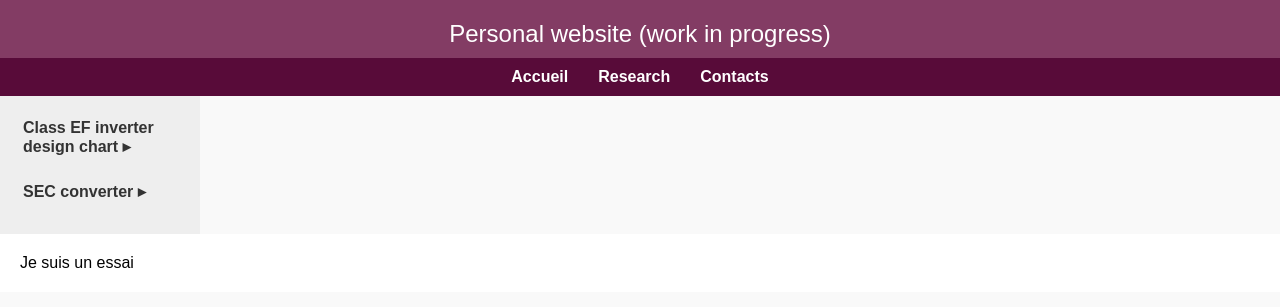
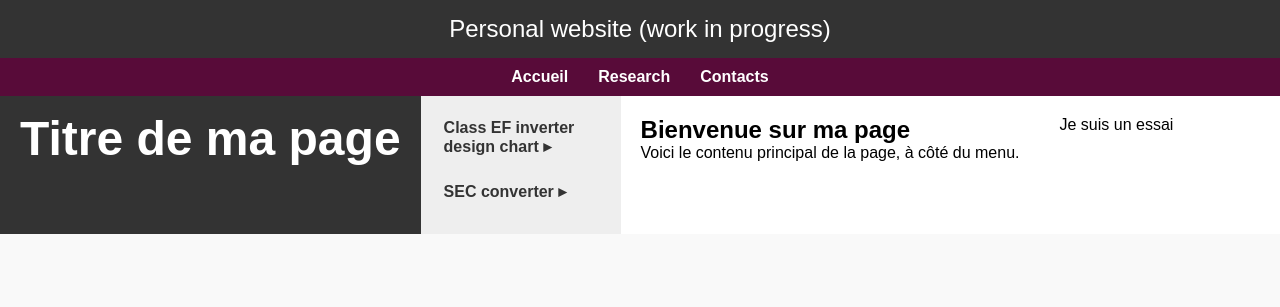
Before and after one commit to bdaire/bdaire.github.io, a Jekyll site: the page built from research_SEC_overview.md, in a window 1280 px wide. Shown: the top 307 px of the page. Built offline with Jekyll 4.4.1, drawn with Linux system fonts in a browser that asks for light colours.

Commit message:
Update sidebar-research.html

```diff
--- a/_includes/sidebar-research.html
+++ b/_includes/sidebar-research.html
@@ -1,5 +1,37 @@
-<aside style="width: 200px; background: #eee; padding: 15px; font-family: Arial, sans-serif; position: relative;">
+<!DOCTYPE html>
+<html lang="en">
+<head>
+  <meta charset="UTF-8" />
+  <meta name="viewport" content="width=device-width, initial-scale=1.0" />
+  <title>Menu avec contenu</title>
   <style>
+    body {
+      margin: 0;
+      font-family: Arial, sans-serif;
+    }
+
+    .page {
+      display: flex;
+    }
+
+    aside {
+      width: 200px;
+      background: #eee;
+      padding: 15px;
+    }
+
+    main {
+      flex: 1;
+      padding: 20px;
+    }
+
+    header {
+      background: #333;
+      color: white;
+      padding: 15px 20px;
+    }
+
+    /* Menu styles */
     .menu-item {
       position: relative;
       margin-bottom: 10px;
@@ -19,7 +51,7 @@
     }
 
     .submenu-title {
-      font-weight: normal; /* Ce lien ne sera pas en gras */
+      font-weight: normal;
     }
 
     .submenu {
@@ -61,7 +93,17 @@
       display: block;
     }
   </style>
+</head>
+<body>
 
+  <!-- En-tête -->
+  <header>
+    <h1>Titre de ma page</h1>
+  </header>
+
+  <!-- Corps de la page : menu + contenu -->
+  <div class="page">
+    <aside>
       <!-- Premier onglet -->
       <div class="menu-item">
         <span class="menu-link">Class EF inverter design chart ▸</span>
@@ -93,5 +135,12 @@
           <a href="/SEC.html">Construction of the SEC converter</a>
         </div>
       </div>
+    </aside>
+
+    <main>
+      <h2>Bienvenue sur ma page</h2>
+      <p>Voici le contenu principal de la page, à côté du menu.</p>
+    </main>
   </div>
-</aside>
+</body>
+</html>
```
Lines whose indentation alone changed are shown as unchanged.
